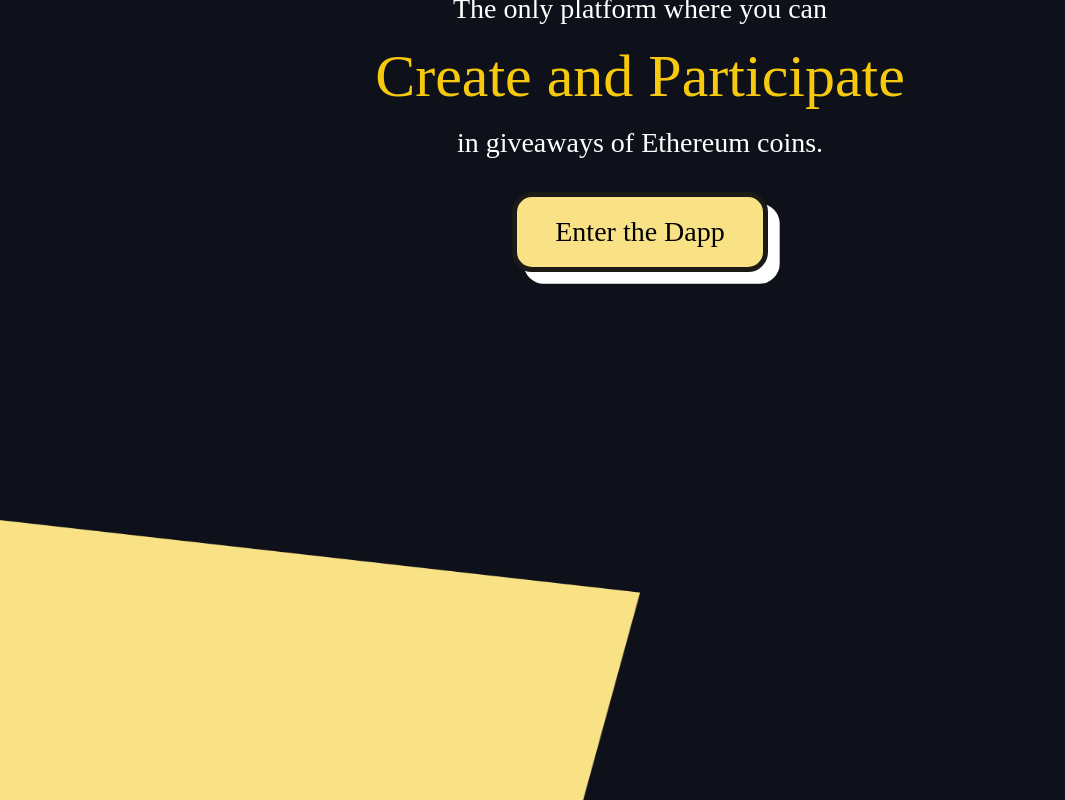
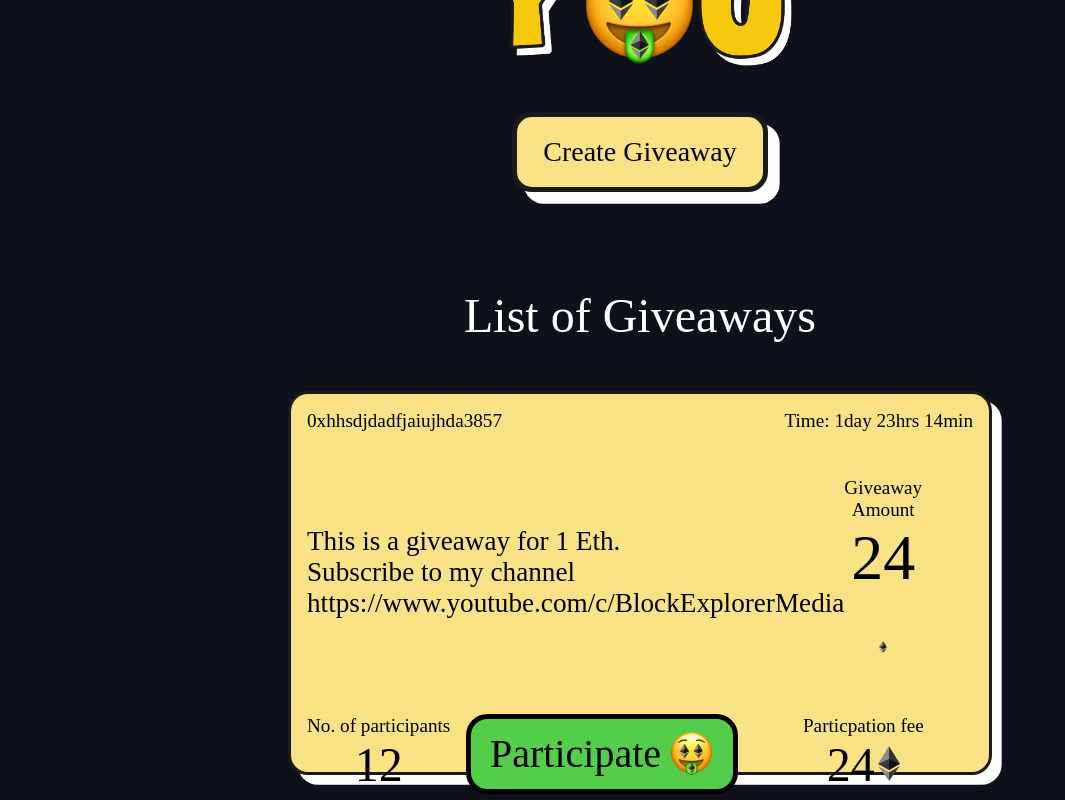
Before and after one commit to B-Venkatesh7210/lucky-you-webapp, a React (Create React App) app: page / in a window 1280 px wide. Shown: the part 360-1160 px from the top of the page, without its empty margins (0-1065 px from the left). Built offline with nearby package versions, Linux system fonts and the light colour scheme; what react-moralis would draw is missing.

Commit message:
HomePage

```diff
--- a/src/App.js
+++ b/src/App.js
@@ -1,6 +1,7 @@
 import React, { useState, useEffect } from "react";
 import Web3 from "web3";
 import LandingPage from "./components/LandingPage";
+import HomePage from "./components/HomePage/HomePage";
 import { useMoralis } from "react-moralis";
 import abi from "./utils/LuckyYou.json";
 import Chains from "./components/Chains";
@@ -159,7 +160,8 @@ function App() {
 
   return (
     <div>
-      <LandingPage/>
+      {/* <LandingPage/> */}
+      <HomePage/>
     </div>
   )
 }
--- /dev/null
+++ b/src/components/HomePage/HomePage.js
@@ -0,0 +1,161 @@
+import React from "react";
+import Logo from "../../img/LuckyYou Logo.png";
+import EthLogo from "../../img/Ethereum.png";
+import Emoji from "../../img/emoji.png";
+
+const HomePage = () => {
+  return (
+    <div className="mainBg">
+      <div
+        style={{
+          display: "flex",
+          flexDirection: "column",
+          alignItems: "center",
+          justifyContent: "space-between",
+          padding: "2rem 0rem",
+        }}
+      >
+        <button
+          className="button connectWallet"
+          style={{ height: "8vh", width: "15%", marginTop: "0.8rem" }}
+        >
+          <span className="buttonText" style={{ fontSize: "26px" }}>
+            Connect Wallet
+          </span>
+        </button>
+        <img
+          alt="Lucky You Logo"
+          src={Logo}
+          style={{ width: "36%", marginTop: "7rem" }}
+        />
+        <button
+          className="button createGiveawayBtn"
+          style={{ height: "10vh", width: "20%", marginTop: "1.5rem" }}
+        >
+          <span className="buttonText" style={{ fontSize: "28px" }}>
+            Create Giveaway
+          </span>
+        </button>
+        <span
+          className="whiteText"
+          style={{ fontSize: "48px", marginTop: "6rem" }}
+        >
+          List of Giveaways
+        </span>
+        {<GiveawayDiv />}
+      </div>
+    </div>
+  );
+};
+
+const GiveawayDiv = () => {
+  return (
+    <>
+      <div
+        className="giveAwayDiv"
+        style={{ height: "48vh", width: "55%", marginTop: "3rem" }}
+      >
+        <div className="giveawayDataDiv blackText">
+          <span style={{ fontSize: "1.2rem" }}>0xhhsdjdadfjaiujhda3857</span>
+          <span>
+            <span className="blackText" style={{ fontSize: "1.2rem" }}>
+              Time: 1day 23hrs 14min
+            </span>
+          </span>
+        </div>
+        <div className="giveawayDataDiv" style={{ margin: "2.8rem 1rem" , width:"80%"}}>
+          <span
+            className="buttonText"
+            style={{
+              fontSize: "1.7rem",
+              fontWeight: "400",
+            }}
+          >
+            This is a giveaway for 1 Eth.
+            <br />
+            Subscribe to my channel https://www.youtube.com/c/BlockExplorerMedia
+          </span>
+          <span
+            style={{
+              display: "flex",
+              flexDirection: "column",
+              textAlign: "center",
+            }}
+          >
+            <span className="blackText" style={{ fontSize: "1.2rem" }}>
+              Giveaway Amount
+            </span>
+            <span className="buttonText" style={{ fontSize: "4rem" }}>
+              24{" "}
+              <img
+                src={EthLogo}
+                alt="Ethereum Logo"
+                style={{ width: "10%" }}
+              ></img>
+            </span>
+          </span>
+        </div>
+
+        <div className="giveawayDataDiv">
+          <span
+            style={{
+              display: "flex",
+              flexDirection: "column",
+              textAlign: "center",
+            }}
+          >
+            <span className="blackText" style={{ fontSize: "1.2rem" }}>
+              No. of participants
+            </span>
+            <span className="buttonText" style={{ fontSize: "3rem" }}>
+              12
+            </span>
+          </span>
+          <button
+            className="participateBtn"
+            style={{ width: "17rem", height: "5rem" }}
+          >
+            <span
+              style={{
+                display: "flex",
+                justifyContent: "center",
+                alignItems: "center",
+                fontFamily: "Hand Drawn Shapes",
+                fontSize: "2.5rem",
+                color: "black",
+              }}
+            >
+              Participate
+              <img
+                src={Emoji}
+                alt="Emoji"
+                style={{ width: "18%", marginLeft: "0.5rem" }}
+              ></img>
+            </span>
+          </button>
+          <span
+            style={{
+              display: "flex",
+              flexDirection: "column",
+              textAlign: "center",
+            }}
+          >
+            <span className="blackText" style={{ fontSize: "1.2rem" }}>
+              Particpation fee
+            </span>
+            <span className="buttonText" style={{ fontSize: "3rem" }}>
+              24
+              <img
+                src={EthLogo}
+                alt="Ethereum Logo"
+                style={{ width: "10%", marginLeft: "0.2rem" }}
+              ></img>
+            </span>
+          </span>
+        </div>
+      </div>
+    </>
+  );
+};
+
+export default HomePage;
--- /dev/null
+++ b/src/css/HomePage.css
@@ -0,0 +1,32 @@
+.connectWallet {
+  position: absolute;
+  right: 4rem;
+}
+
+.giveAwayDiv {
+  background: var(--clr-yellow-2);
+  border: 3.5px solid #1b1a17;
+  box-shadow: 9.68px 9.68px 0px #ffffff;
+  box-sizing: border-box;
+  border-radius: 20px;
+  display: "flex";
+  flex-direction: "column";
+  align-items: "center";
+  justify-content: "space-between";
+  padding: "2rem 0rem";
+}
+
+.participateBtn {
+  background-color: #54cd4a;
+  border: 5.31973px solid #000000;
+  box-sizing: border-box;
+  border-radius: 21.5427px;
+}
+
+.giveawayDataDiv {
+  display: flex;
+  flex-direction: row;
+  align-items: center;
+  margin: 1rem 1rem;
+  justify-content: space-between;
+}
--- a/src/css/index.css
+++ b/src/css/index.css
@@ -1,30 +1,30 @@
 :root {
-  --clr-yellow-1: #F6C90E;
-  --clr-yellow-2: #F9E286;
+  --clr-yellow-1: #f6c90e;
+  --clr-yellow-2: #f9e286;
   --clr-blue: #0f111a;
 }
 
 body {
   margin: 0;
-  font-family: -apple-system, BlinkMacSystemFont, 'Segoe UI', 'Roboto', 'Oxygen',
-    'Ubuntu', 'Cantarell', 'Fira Sans', 'Droid Sans', 'Helvetica Neue',
+  font-family: -apple-system, BlinkMacSystemFont, "Segoe UI", "Roboto", "Oxygen",
+    "Ubuntu", "Cantarell", "Fira Sans", "Droid Sans", "Helvetica Neue",
     sans-serif;
   -webkit-font-smoothing: antialiased;
   -moz-osx-font-smoothing: grayscale;
 }
 
 code {
-  font-family: source-code-pro, Menlo, Monaco, Consolas, 'Courier New',
+  font-family: source-code-pro, Menlo, Monaco, Consolas, "Courier New",
     monospace;
 }
 
-.mainBg{
+.mainBg {
   background-color: var(--clr-blue);
-  height: 100vh;
+  height: 100%;
   width: 100%;
 }
 
-.leftBg{
+.leftBg {
   background-color: var(--clr-blue);
   height: 100vh;
   width: 100%;
@@ -34,7 +34,7 @@ code {
   background-position: left;
 }
 
-.rightBg{
+.rightBg {
   background-color: var(--clr-blue);
   height: 100vh;
   width: 100%;
@@ -44,26 +44,31 @@ code {
   background-position: right;
 }
 
-.whiteText{
+.whiteText {
   font-family: Hand Drawn Shapes;
   color: white;
 }
 
-.yellowText{
+.yellowText {
   font-family: Guava Candy;
   color: var(--clr-yellow-1);
 }
 
-.buttonText{
+.blackText {
+  font-family: Gunplay;
+  font-weight: 400;
+  color: black;
+}
+
+.buttonText {
   font-family: Hand Drawn Shapes;
   color: black;
 }
 
-.button{
+.button {
   background: var(--clr-yellow-2);
-  border:  5.84px solid #1B1A17;
-  box-shadow: 11.68px 11.68px 0px #FFFFFF;
+  border: 5.84px solid #1b1a17;
+  box-shadow: 11.68px 11.68px 0px #ffffff;
   box-sizing: border-box;
   border-radius: 20px;
-
 }
--- a/src/index.js
+++ b/src/index.js
@@ -1,6 +1,7 @@
 import React from "react";
 import ReactDOM from "react-dom";
 import "./css/index.css";
+import "./css/HomePage.css"
 import App from "./App";
 import { MoralisProvider } from "react-moralis";
 
```
Also changed, not shown: src/components/LandingPage.js (line endings or trailing spaces), src/img/Ethereum.png (added), src/img/emoji.png (added).
